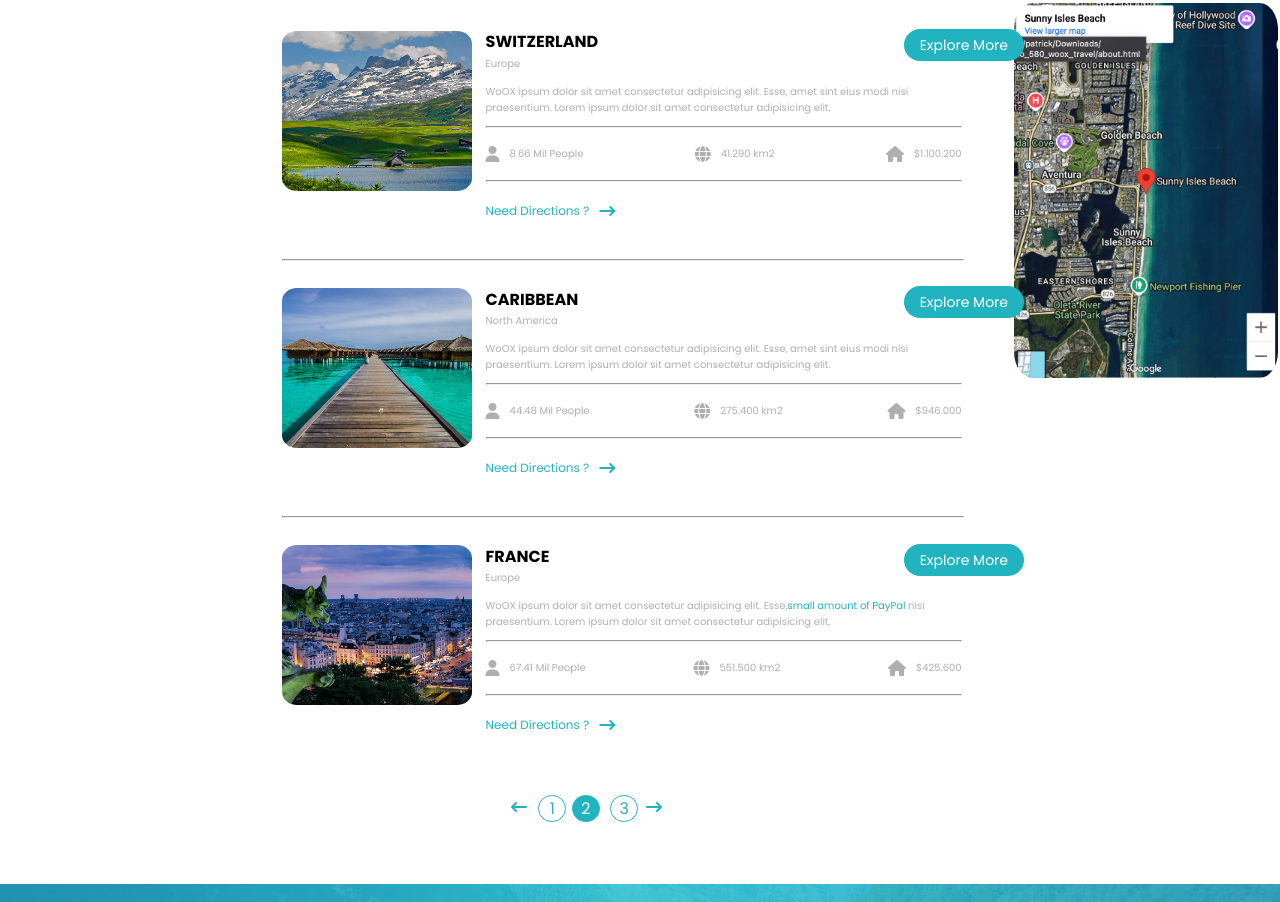
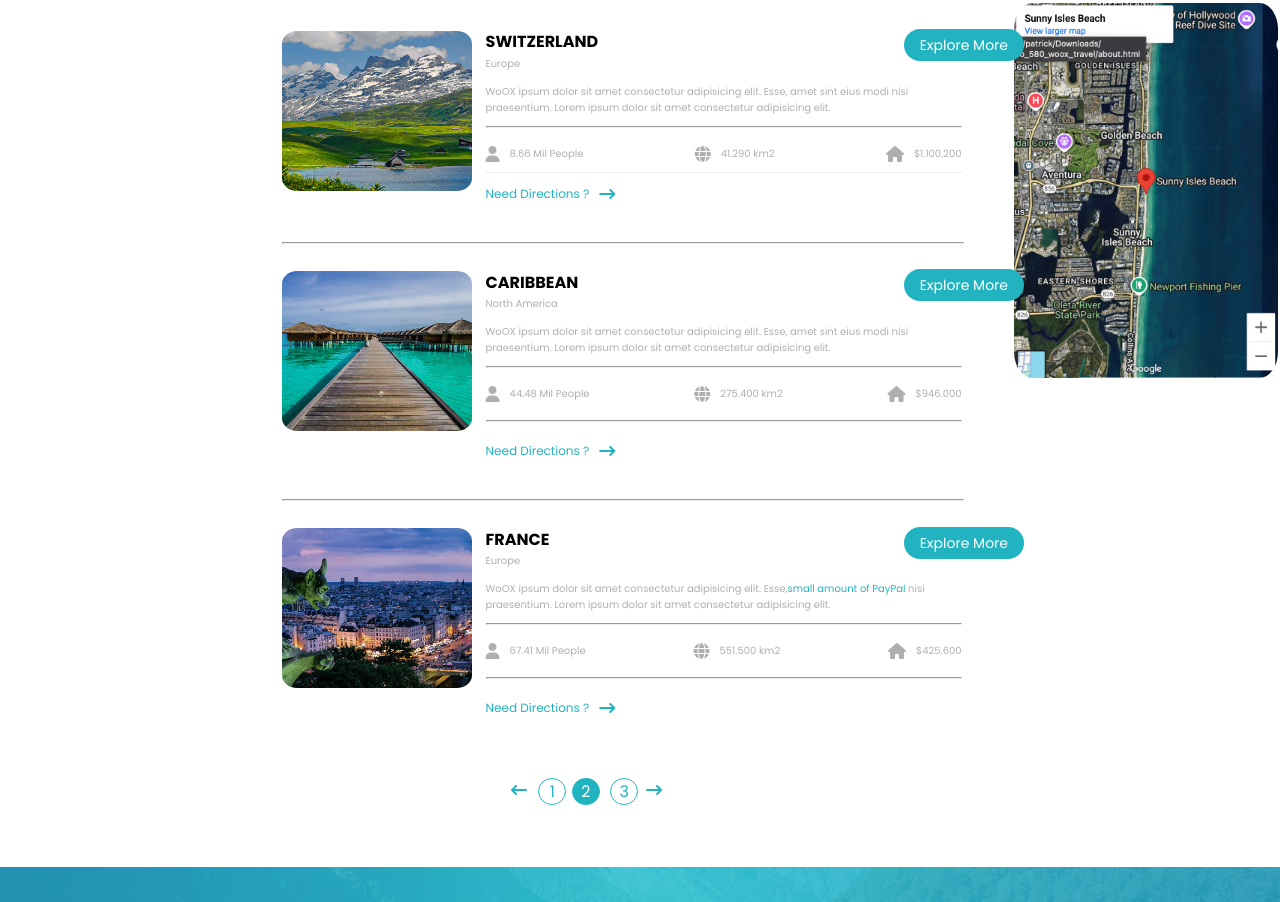
Before and after one commit to A-98164309/Pratique-HTML-CSS, a plain HTML site: page solution/index.html in a window 1280 px wide. Shown: the part 991-1893 px from the top of the page. Drawn offline with Linux system fonts and the light colour scheme.

Commit message:
ajout d'un divider avec bordure 1px

```diff
--- a/solution/index.html
+++ b/solution/index.html
@@ -104,7 +104,7 @@
                                             <p> $1.100.200</p>
                                         </div>
                                     </div>
-                                    <hr>
+                                    <div class="divider"></div>
                                     <div class="popp direction">
                                         <p>Need Directions ?</p>
                                         <i class="fa fa-long-arrow-right arrow" aria-hidden="true"></i>
--- a/solution/style.css
+++ b/solution/style.css
@@ -254,6 +254,10 @@ span.btn-more {
      border-bottom-style: solid; */
 }
 
+.divider {
+    border-bottom: 1px solid #eee;
+}
+
 .three-row .row0 {
     width: 100%;
     margin-left: 0%;
```
Also changed, not shown: 2 other files.
